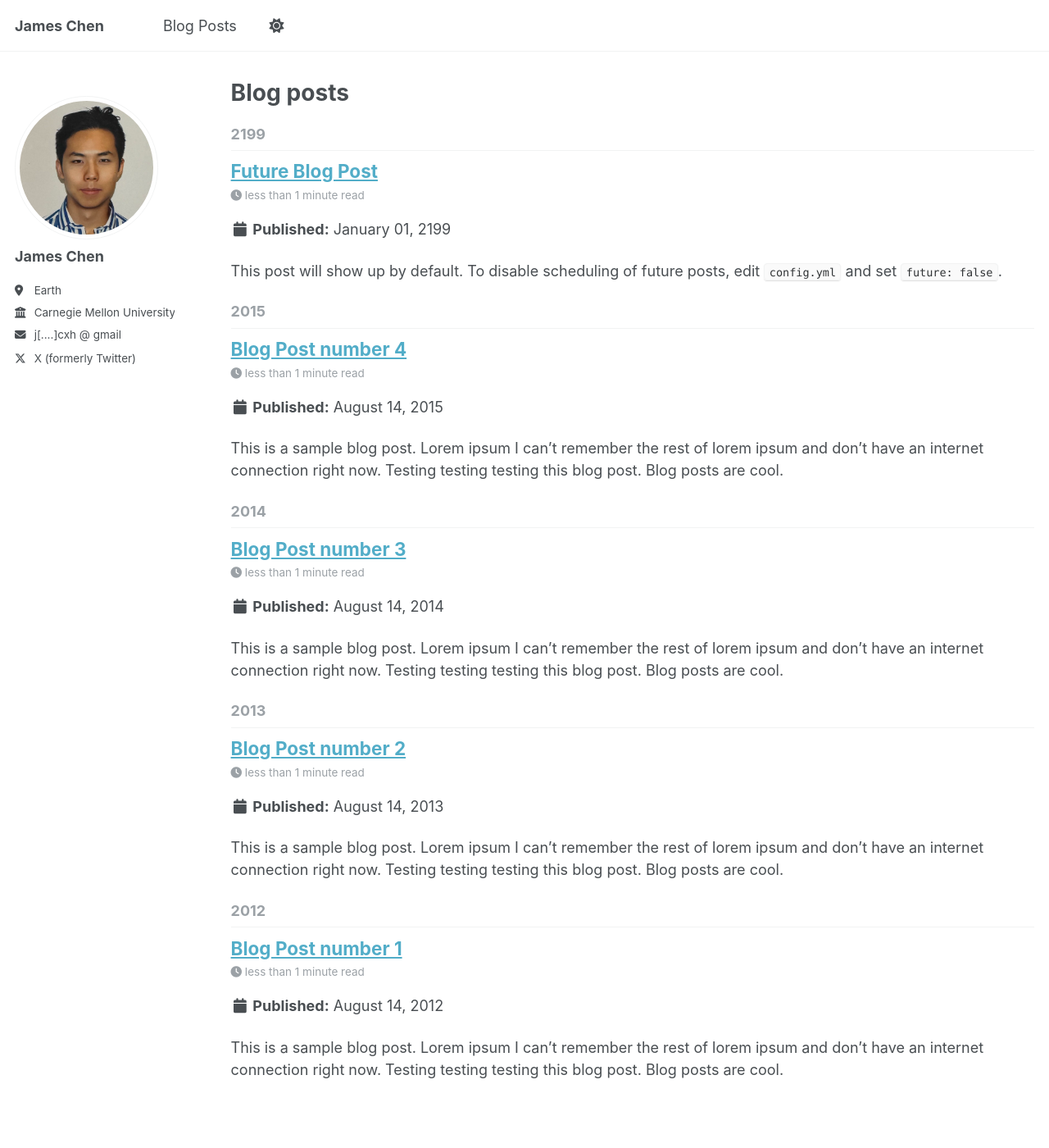
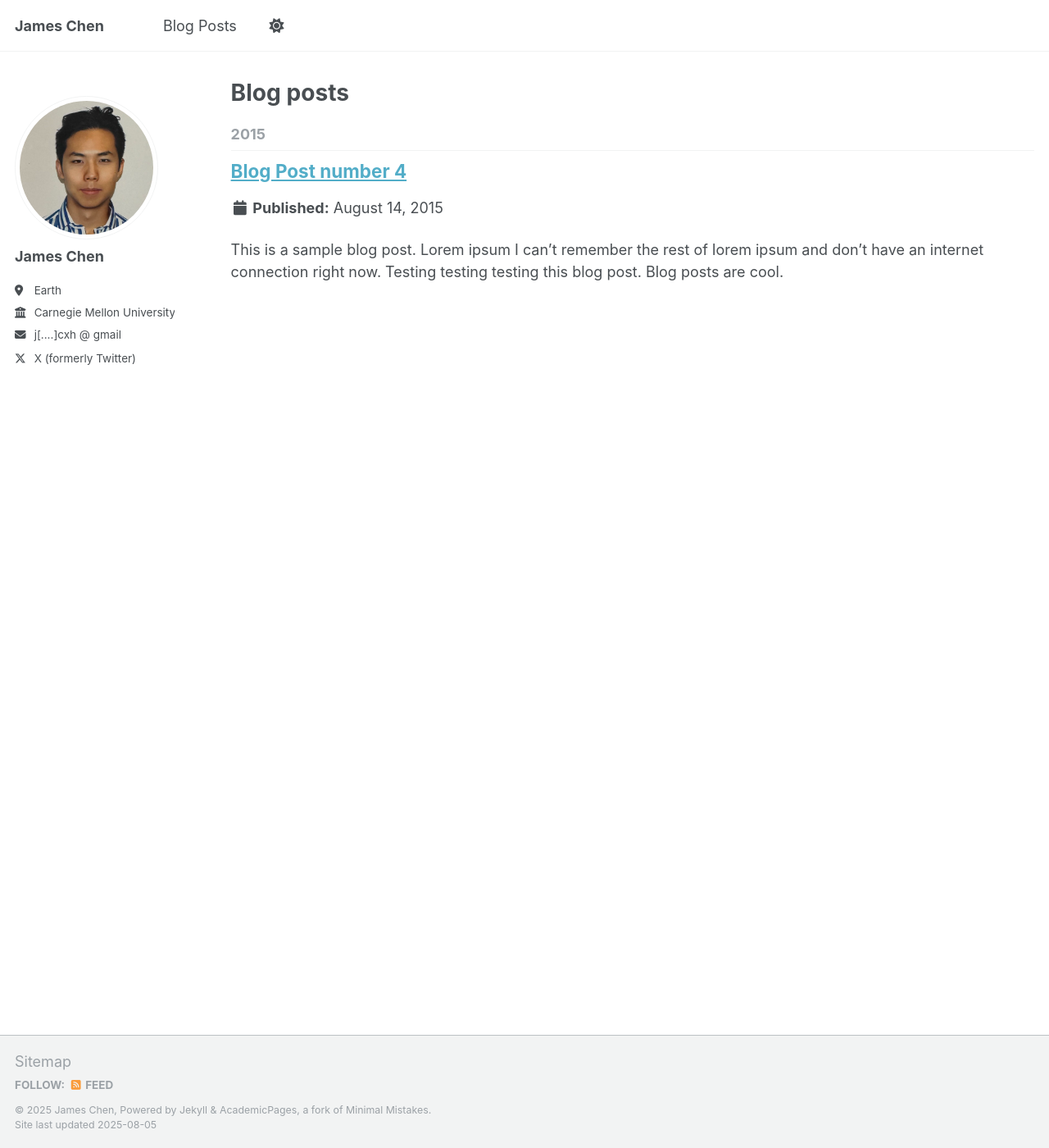
Before and after one commit to jchencxh/jchencxh.github.io, a Jekyll site: the page built from _pages/year-archive.html, in a window 1280 px wide and 1400 px high. Shown: the whole window at 82% size. Built offline with Jekyll 4.4.1, drawn with Linux system fonts in a browser that asks for light colours; a script that is not in the unit is left out.

Commit message:
blog updates

```diff
--- a/_config.yml
+++ b/_config.yml
@@ -91,7 +91,7 @@ publication_category:
 teaser                   :  # filename of teaser fallback teaser image placed in /images/, .e.g. "500x300.png"
 breadcrumbs              : false # true, false (default)
 words_per_minute         : 160
-future                   : true
+future                   : false
 read_more                : "disabled" # if enabled, adds "Read more" links to excerpts
 talkmap_link             : false      #change to true to add link to talkmap on talks page
 comments:
@@ -239,11 +239,11 @@ defaults:
       type: posts
     values:
       layout: single
-      author_profile: true
-      read_time: true
-      comments: true
-      share: true
-      related: true
+      author_profile: false
+      read_time: false
+      comments: false
+      share: false
+      related: false
   # _pages
   - scope:
       path: ""
--- a/_posts/2012-08-14-blog-post-1.md
+++ /dev/null
@@ -1,20 +0,0 @@
----
-title: 'Blog Post number 1'
-date: 2012-08-14
-permalink: /posts/2012/08/blog-post-1/
-tags:
-  - cool posts
-  - category1
-  - category2
----
-
-This is a sample blog post. Lorem ipsum I can't remember the rest of lorem ipsum and don't have an internet connection right now. Testing testing testing this blog post. Blog posts are cool.
-
-Headings are cool
-======
-
-You can have many headings
-======
-
-Aren't headings cool?
-------
--- a/_posts/2013-08-14-blog-post-2.md
+++ /dev/null
@@ -1,20 +0,0 @@
----
-title: 'Blog Post number 2'
-date: 2013-08-14
-permalink: /posts/2013/08/blog-post-2/
-tags:
-  - cool posts
-  - category1
-  - category2
----
-
-This is a sample blog post. Lorem ipsum I can't remember the rest of lorem ipsum and don't have an internet connection right now. Testing testing testing this blog post. Blog posts are cool.
-
-Headings are cool
-======
-
-You can have many headings
-======
-
-Aren't headings cool?
-------
--- a/_posts/2014-08-14-blog-post-3.md
+++ /dev/null
@@ -1,20 +0,0 @@
----
-title: 'Blog Post number 3'
-date: 2014-08-14
-permalink: /posts/2014/08/blog-post-3/
-tags:
-  - cool posts
-  - category1
-  - category2
----
-
-This is a sample blog post. Lorem ipsum I can't remember the rest of lorem ipsum and don't have an internet connection right now. Testing testing testing this blog post. Blog posts are cool.
-
-Headings are cool
-======
-
-You can have many headings
-======
-
-Aren't headings cool?
-------
--- a/_posts/2199-01-01-future-post.md
+++ /dev/null
@@ -1,11 +0,0 @@
----
-title: 'Future Blog Post'
-date: 2199-01-01
-permalink: /posts/2012/08/blog-post-4/
-tags:
-  - cool posts
-  - category1
-  - category2
----
-
-This post will show up by default. To disable scheduling of future posts, edit `config.yml` and set `future: false`.
```
Also changed, not shown: 1 other file.
